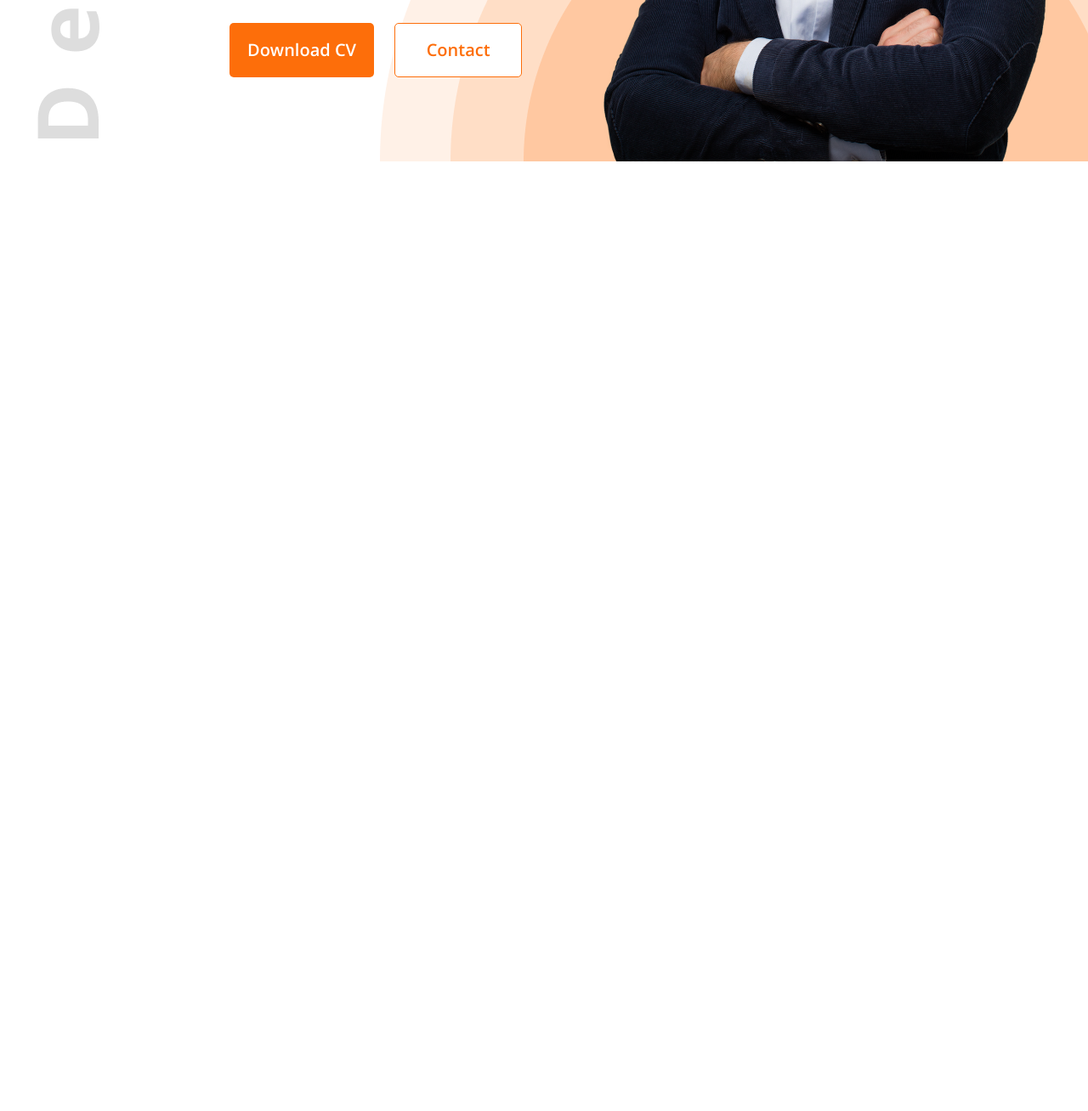
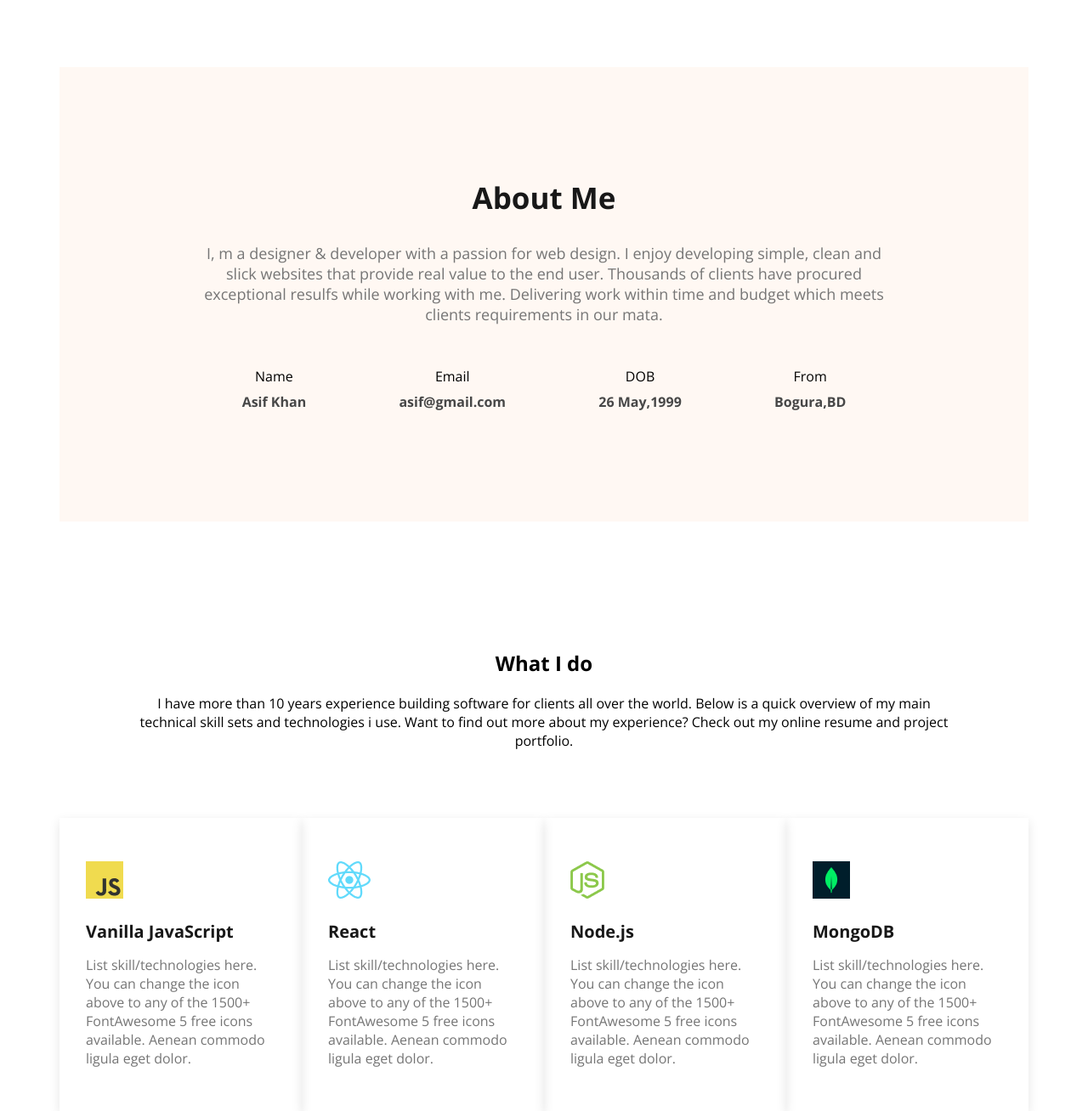
Before and after one commit to asifkhanshesher/dev_portfolio, a plain HTML site: page index.html in a window 1280 px wide. Shown: the part 650-1958 px from the top of the page at 85% size. Before the commit the page ends 840 px from the top, so only its background shows below. Drawn offline with nearby package versions, Linux system fonts and the light colour scheme.

Commit message:
skill sec full done

```diff
--- a/css/style.css
+++ b/css/style.css
@@ -14,8 +14,15 @@
   font-weight: 400;
 }
 
+.secondary-bg{
+  background-color: #FFF8F3;
+}
+
+.text_align_center{
+  text-align: center;
+}
+
 /* header */
-
 
 header {
     background-image: url(../images/developer.png), url(../images/header_bg.png);
@@ -63,6 +70,7 @@ nav ul li button {
   color: white;
   font-size: 20px;
   font-weight: 600;
+  cursor: pointer;
   transition: 1s all ease-in-out;
 }
 
@@ -74,11 +82,8 @@ nav ul li button:hover {
 
 .banner {
   display: flex;
-
   justify-content: space-between;
-
   align-items: center;
-
   margin: 0px 35px 0px 230px;
 }
 
@@ -117,6 +122,7 @@ nav ul li button:hover {
   color: white;
   font-size: 20px;
   font-weight: 600;
+  cursor: pointer;
   transition: 1s all ease-in-out;
 }
 .banner_btn:hover{
@@ -133,6 +139,7 @@ nav ul li button:hover {
   font-size: 20px;
   font-weight: 600;
   margin-left: 20px;
+  cursor: pointer;
   transition: 1s all ease-in-out;
 }
 
@@ -140,3 +147,81 @@ nav ul li button:hover {
     background-color: #b34c03;
     color: white;
 }
+
+/* main style */
+main{
+  max-width: 1140px;
+  margin: 0 auto;
+}
+
+/* about style */
+.about{
+  padding: 130px 160px;
+  margin: 150px 0px;
+  text-align: center;
+}
+
+.about_title{
+  color: #181818;
+  font-size: 35px;
+  font-weight: 700;
+  margin-bottom: 30px;
+}
+
+.about_description{
+  color: #757575;
+  font-size: 18px;
+  font-weight: 400;
+}
+
+.item-description{
+  font-weight: 700;
+  color: #474747;
+  margin-top: 8px;
+}
+
+.about-items{
+  display: flex;
+  justify-content: space-around;
+  margin-top: 50px;
+}
+
+
+
+/* What I do section start */
+.skills{
+
+}
+.skills-title{
+
+}
+.skills-sec-description{
+  margin-top: 20px;
+  margin-bottom: 80px;
+  padding: 0px 90px;
+}
+
+.skill_container{
+  display: flex;
+  /* border: 1px solid; */
+
+}
+
+.skill{
+  border: 1px solid transparent;
+  box-shadow: rgba(0, 0, 0, 0.1) 0px 4px 12px;
+  padding: 50px 30px;
+
+}
+
+.skill_title{
+  color: #181818;
+  font-size: 20px;
+  font-weight: 700;
+  margin-top: 20px;
+}
+
+.skill_description{
+  color: #757575;
+  margin-top: 15px;
+}
--- a/index.html
+++ b/index.html
@@ -23,13 +23,96 @@
             <div class="banner_content">
                 <h4>Hi... I am</h4>
                 <h1>Asif Khan</h1>
-                <p>Shot what able cold new see hold.Friendly as an betrayed formerly he. Morning because as to society behaved moments.</p>
+                <p>Shot what able cold new see hold.Friendly as an betrayed formerly he. Morning because as to society
+                    behaved moments.</p>
                 <button class="banner_btn">Download CV</button>
                 <button class="banner_btn_2">Contact</button>
             </div>
-            <img src="images/hardy.png" alt="">
+            <img width="30%" src="images/1.png" alt="">
         </div>
     </header>
+
+    <main>
+
+        <!-- About Section -->
+
+        <section class="about secondary-bg">
+
+            <h3 class="about_title">About Me</h3>
+            <p class="about_description">I, m a designer & developer with a passion for web design. I enjoy developing
+                simple, clean and slick websites that provide real value to the end user. Thousands of clients have
+                procured exceptional resulfs while working with me. Delivering work within time and budget which meets
+                clients requirements in our mata.</p>
+
+            <div class="about-items">
+                <div class="about-item">
+                    <p class="item-titel">Name</p>
+                    <p class="item-description">Asif Khan</p>
+                </div>
+                <div class="about-item">
+                    <p class="item-titel">Email</p>
+                    <p class="item-description">asif@gmail.com</p>
+                </div>
+                <div class="about-item">
+                    <p class="item-titel">DOB</p>
+                    <p class="item-description">26 May,1999</p>
+                </div>
+                <div class="about-item">
+                    <p class="item-titel">From</p>
+                    <p class="item-description">Bogura,BD</p>
+                </div>
+            </div>
+
+        </section>
+        <!-- About Section end -->
+        <!-- What I do section start-->
+        <section class="skills">
+            <h2 class="skills-title text_align_center">What I do</h2>
+            <p class="skills-sec-description text_align_center">I have more than 10 years experience building software
+                for clients all over the world. Below is a quick overview of my main technical skill sets and
+                technologies i use. Want to find out more about my experience? Check out my online resume and project
+                portfolio.</p>
+
+            <div class="skill_container">
+                <div class="skill">
+                    <img src="images/icons/js.png" alt="logo">
+                    <h4 class="skill_title">Vanilla JavaScript</h4>
+                    <p class="skill_description">List skill/technologies here. You can change the icon above to any of
+                        the 1500+ FontAwesome 5 free icons available. Aenean commodo ligula eget dolor.</p>
+                </div>
+
+                <div class="skill">
+                    <img src="images/icons/react.png" alt="logo">
+                    <h4 class="skill_title">React</h4>
+                    <p class="skill_description">List skill/technologies here. You can change the icon above to any of
+                        the 1500+ FontAwesome 5 free icons available. Aenean commodo ligula eget dolor.</p>
+                </div>
+
+                <div class="skill">
+                    <img src="images/icons/nodejs.png" alt="logo">
+                    <h4 class="skill_title">Node.js</h4>
+                    <p class="skill_description">List skill/technologies here. You can change the icon above to any of
+                        the 1500+ FontAwesome 5 free icons available. Aenean commodo ligula eget dolor.</p>
+                </div>
+
+                <div class="skill">
+                    <img src="images/icons/mongo.png" alt="logo">
+                    <h4 class="skill_title">MongoDB</h4>
+                    <p class="skill_description">List skill/technologies here. You can change the icon above to any of
+                        the 1500+ FontAwesome 5 free icons available. Aenean commodo ligula eget dolor.</p>
+                </div>
+            </div>
+        </section>
+
+
+        <!-- What I do section end -->
+
+
+    </main>
+
+
+
+
 </body>
 
 </html>
```
Also changed, not shown: images/1.png (added).
